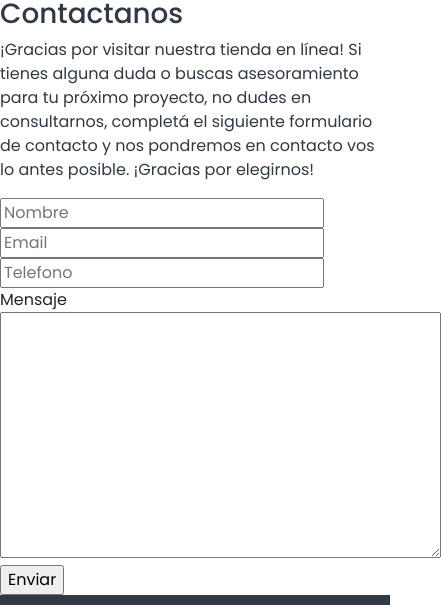
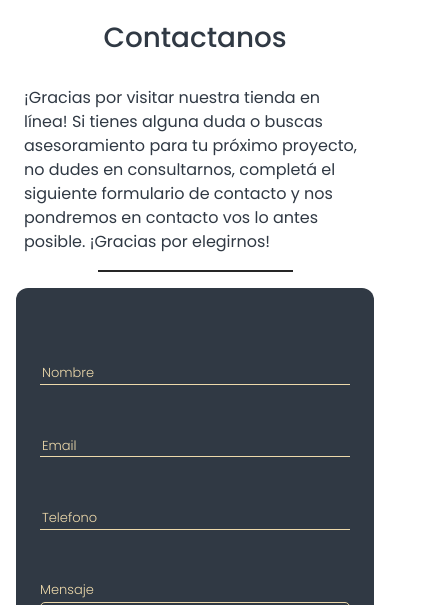
Before and after one commit to FacuuMendez99/PreEntrega2-Mendez, a plain HTML site: page pages/contacto.html in a window 390 px wide. Shown: the part 93-698 px from the top of the page, 441 px wide, since content can reach past the window. Drawn offline with nearby package versions, Linux system fonts and the light colour scheme.

Commit message:
Contacto responsive + correcciones

```diff
--- a/pages/contacto.html
+++ b/pages/contacto.html
@@ -14,7 +14,8 @@
 </head>
 <body>
     <header>
-        <nav class="navbar navbar-expand-md bg-dark">
+        <!--------------------------------------------------------------------------------------------------------------------------------------------------------------Navbar------>
+        <nav class="navbar navbar-expand-md bg-blue">
             <div class="container-fluid">
                 <div class="order-md-3">
                     <svg xmlns="http://www.w3.org/2000/svg" width="20" height="20" fill="currentColor" class="bi bi-person" viewBox="0 0 16 16">
@@ -35,27 +36,29 @@
                 <div class="collapse navbar-collapse order-md-2" id="menu">
                     <ul class="navbar-nav me-auto">
                         <li class="nav-item">
-                            <a class="nav-link txt-yellow" href="productos.html">Productos</a>
+                            <a class="nav-link txt-yellow text-center" href="../pages/productos.html">Productos</a>
                         </li>
                         <li class="nav-item">
-                            <a class="nav-link txt-yellow" href="nosotros.html">Sobre Nosotros</a>
+                            <a class="nav-link txt-yellow text-center" href="../pages/nosotros.html">Sobre Nosotros</a>
                         </li>
                         <li class="nav-item">
-                            <a class="nav-link txt-yellow" href="contacto.html">Contacto</a>
+                            <a class="nav-link txt-yellow text-center" href="../pages/contacto.html">Contacto</a>
                         </li>
                     </ul>
                 </div>
             </div>
         </nav>
     </header>
-    <main>
-        <h1 class="espacio20 text_center">Contactanos</h1>
-        <p class="espacio20 text_center">
+
+    <!--------------------------------------------------------------------------------------------------------------------------------------------------------------main----->
+    <main class="d-flex flex-column align-items-center">
+        <h1 class="p-4">Contactanos</h1>
+        <p class="px-4 px-md-5">
             ¡Gracias por visitar nuestra tienda en línea! Si tienes alguna duda o buscas asesoramiento para tu próximo proyecto, no dudes en consultarnos, completá el siguiente formulario de contacto y nos pondremos en contacto vos lo antes posible. ¡Gracias por elegirnos!
         </p>
-        <div class="sub"></div>
-        <div class="formulario">
-            <form class="formulario" action="">
+        <div class="divisor"></div>
+        <div class="formulario w-100">
+            <form class="p-4 px-md-5 my-lg-4" action="">
                 <div>
                     <input type="text" id="name" placeholder="Nombre">
                 </div>
@@ -69,13 +72,13 @@
                     <label for="mensaje">Mensaje</label>
                     <textarea name="" id="mensaje" cols="30" rows="10" ></textarea>
                 </div>
-                <div class="submit">
+                <div>
                     <input type="submit" value="Enviar">
                 </div>
             </form>
         </div>
     </main>
-    <!---------------------------------------------------------------------------------------->
+    <!--------------------------------------------------------------------------------------------------------------------------------------------------------------Footer------>
     <footer class="footer bg-blue d-flex align-items-center justify-content-center p-3">
         <img class="logo" src="../Imagenes/logoblanco.png" alt="logo">
         <div class="d-inline-block ms-auto">
--- a/style.css
+++ b/style.css
@@ -3,6 +3,8 @@
     list-style: none;
 
 }
+
+/* <!---------------------------------------------------------------------------------------------------------------------------------------------------------------Utilidades---> */
 .bg-blue {
     background-color: #303944;
 }
@@ -50,6 +52,7 @@ h1,h2,h3,h4,h5,h6,p{
     display: flex;
     width: 50%;
     border: #262626 solid 1px;
+    margin: auto;
 }
 
 a {
@@ -61,7 +64,7 @@ a {
 
 
 
-/* <-------------------------------------------------------------------------------------------------------------------------------------------------------------------> */
+/* <--------------------------------------------------------------------------------------------------------------------------------------------------------------newsletter-----> */
 .newsletter {
     display: flex;
     flex-direction: column;
@@ -162,6 +165,57 @@ a {
     color: #EDD9AB;
 }
 
+/* <!---------------------------------------------------------------------------------------------------------------------------------------------------------------Contacto---> */
+
+.formulario form {
+    background-color:#303944;
+    border-radius: 12px;
+    font-size: small;
+    font-weight: 300;
+    margin: 16px;
+}
+    .formulario form div {
+        background-color: #303944;
+        padding-top: 50px;
+        width: 100%;
+    }
+        .formulario form div input {
+            background-color: #303944;
+            border: none;
+            border-bottom: #EDD9AB solid 1px;
+            width: 100%;
+            color: #EDD9AB;
+        }
+        .formulario form div input::placeholder {
+            color: #EDD9AB;
+            font-size: small;
+            font-weight: 300;
+        }
+        .formulario form div label {
+            color: #EDD9AB;
+            background-color: #303944;
+            display: block;
+            margin-bottom: 3px;
+        }
+        .formulario form div textarea {
+            background-color: #303944;
+            resize: none;
+            border: #EDD9AB solid 1px;
+            border-radius: 5px;
+            width: 100%;
+            color: #EDD9AB;
+        }
+            .formulario form div:last-child input{
+                display: block;
+                margin: auto;
+                color: #303944;
+                background-color: #EDD9AB;
+                padding: 12px 80px;
+                font-weight: 600;
+                border-radius: 12px;
+            }
+
+/* <!---------------------------------------------------------------------------------------------------------------------------------------------------------------Breakpoints(MD--LG)---> */
 
 @media (min-width: 768px) {
     .fs-responsive {
@@ -183,6 +237,13 @@ a {
     .agregar button {
         font-size:14px;
     }
+    /*Contacto --------------------------------------------------------------- */
+    .formulario form{
+        margin: 48px;
+    }
+    .formulario form div:last-child input {
+        width: 50%;
+    }
 }
 
 @media (min-width: 992px) {
@@ -198,7 +259,14 @@ a {
     .email-submit {
         width: 50%;
     }
+    /*Productos --------------------------------------------------------------- */
     .productos {
         grid-template-columns: repeat(4,1fr);
     }
+
+    /*Contacto --------------------------------------------------------------- */
+    .formulario form{
+        width: 50%;
+        margin:auto;
+    }
 }
```
Also changed, not shown: index.html (+2 -2 lines), pages/carrito.html (+8 -7 lines), pages/nosotros.html (+7 -6 lines), pages/productos.html (+8 -5 lines).
